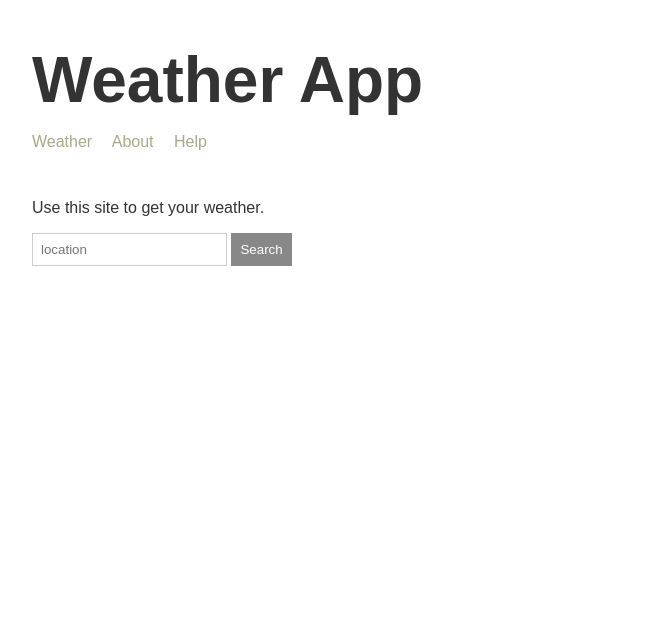
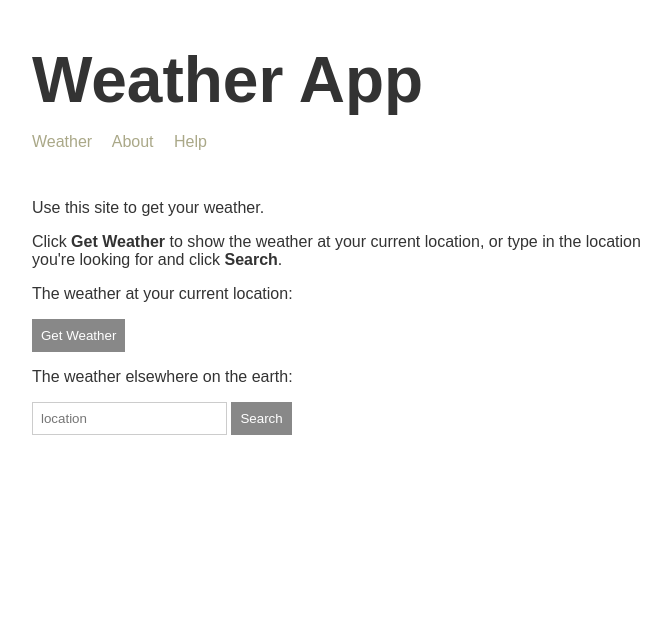
Before and after one commit to FSoprano/node3-weather-website, a Node server app: page / in a window 1280 px wide. Shown: the top 626 px of the page, without its empty margins (283-954 px from the left). Run offline with Node 20, Linux system fonts and the light colour scheme; some libraries are stand-ins or nearby versions.

Commit message:
Geolocation button that fetches weather data for current position

```diff
--- a/package.json
+++ b/package.json
@@ -4,7 +4,8 @@
   "description": "",
   "main": "index.js",
   "scripts": {
-    "start": "node src/app.js"
+    "start": "node src/app.js",
+    "dev": "nodemon -e -hbs src/app.js"
   },
   "keywords": [],
   "author": "",
@@ -13,5 +14,8 @@
     "express": "^4.17.1",
     "hbs": "^4.1.2",
     "request": "^2.88.2"
+  },
+  "devDependencies": {
+    "nodemon": "^2.0.20"
   }
 }
--- a/src/app.js
+++ b/src/app.js
@@ -120,6 +120,25 @@ app.get('/weather', (req, res) => {
     })
 })
 
+app.get('/location', (req, res) => {
+
+    const coords = req.query.coords.split(',')
+    const latitude = coords[0]
+    const longitude = coords[1]
+
+    forecast( latitude, longitude , (error, forecastData) => {
+        if (error) {
+            return res.send({
+                error // shorthand for error: error
+            })
+        }
+        res.send({
+            forecast: forecastData,
+            })
+
+        })
+})
+
 
 app.get('/products', (req, res) => {
 
--- a/src/utils/forecast.js
+++ b/src/utils/forecast.js
@@ -21,10 +21,10 @@ const forecast = (latitude, longitude, callback) => {
         // No longer required because json:true, that means we do not have to parse it.
             const description = body.current.weather_descriptions[0]
             const { temperature, feelslike, humidity } = body.current
+            const { name, country } = body.location
             callback(undefined, `${description}. It is currently ${temperature} degrees out.
             It feels like ${feelslike} degrees. The humidity is ${humidity} percent.`)
         }
     })
 }
-
 module.exports = forecast
--- a/templates/views/index.hbs
+++ b/templates/views/index.hbs
@@ -23,7 +23,13 @@
         <div class="main-content">
         {{>header}}
         <p>Use this site to get your weather.</p>
+        <p>Click <b>Get Weather</b> to show the weather at your current location, or type in the location you're
+            looking for and click <b>Search</b>.
+        </p>
         <form>
+            <p>The weather at your current location:</p>
+            <button id="get-location">Get Weather</button>
+            <p>The weather elsewhere on the earth:</p>
             <input placeholder="location">
             <button>Search</button>
         </form>
```
Also changed, not shown: public/js/app.js, 1 other file.
